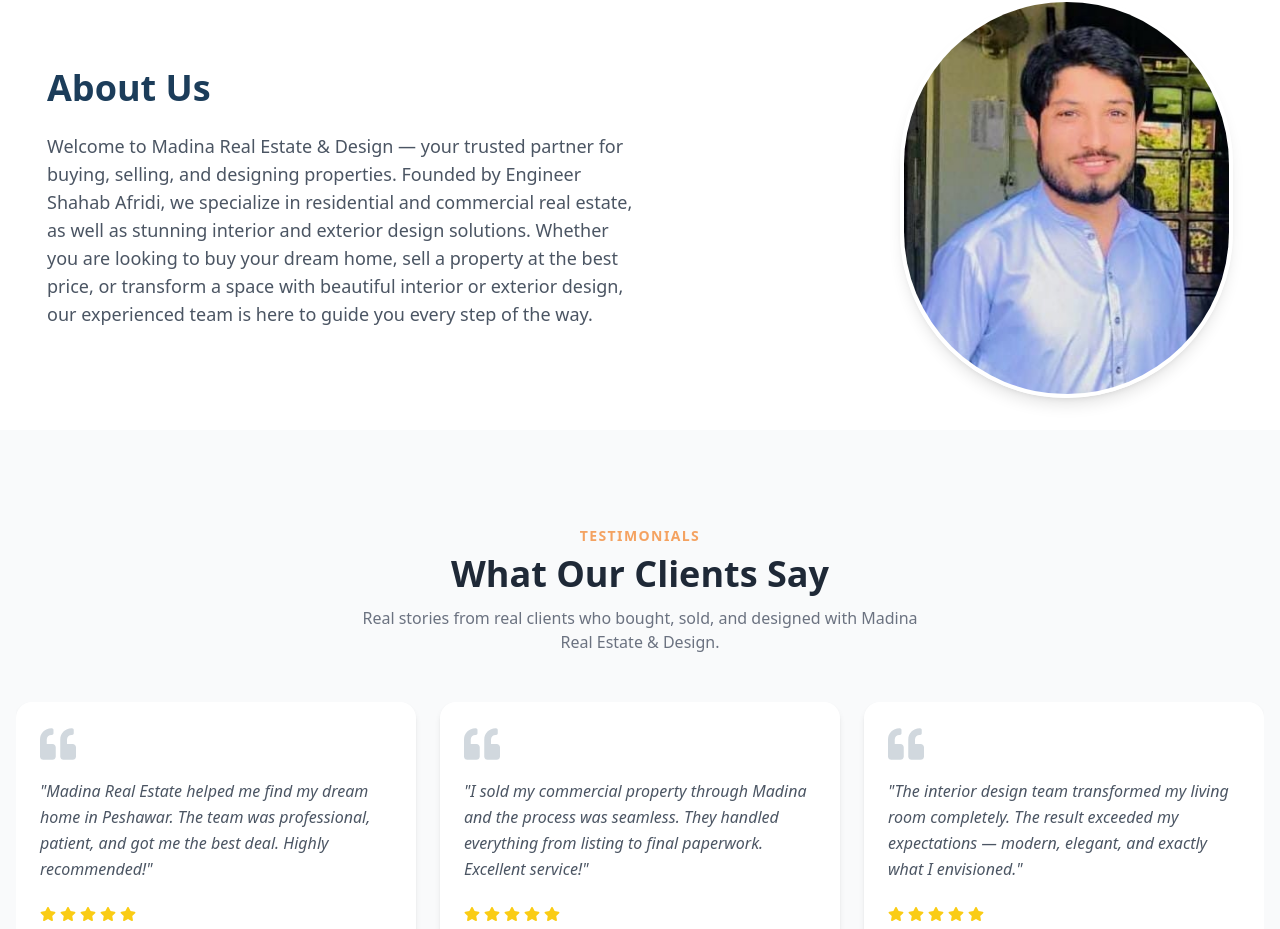
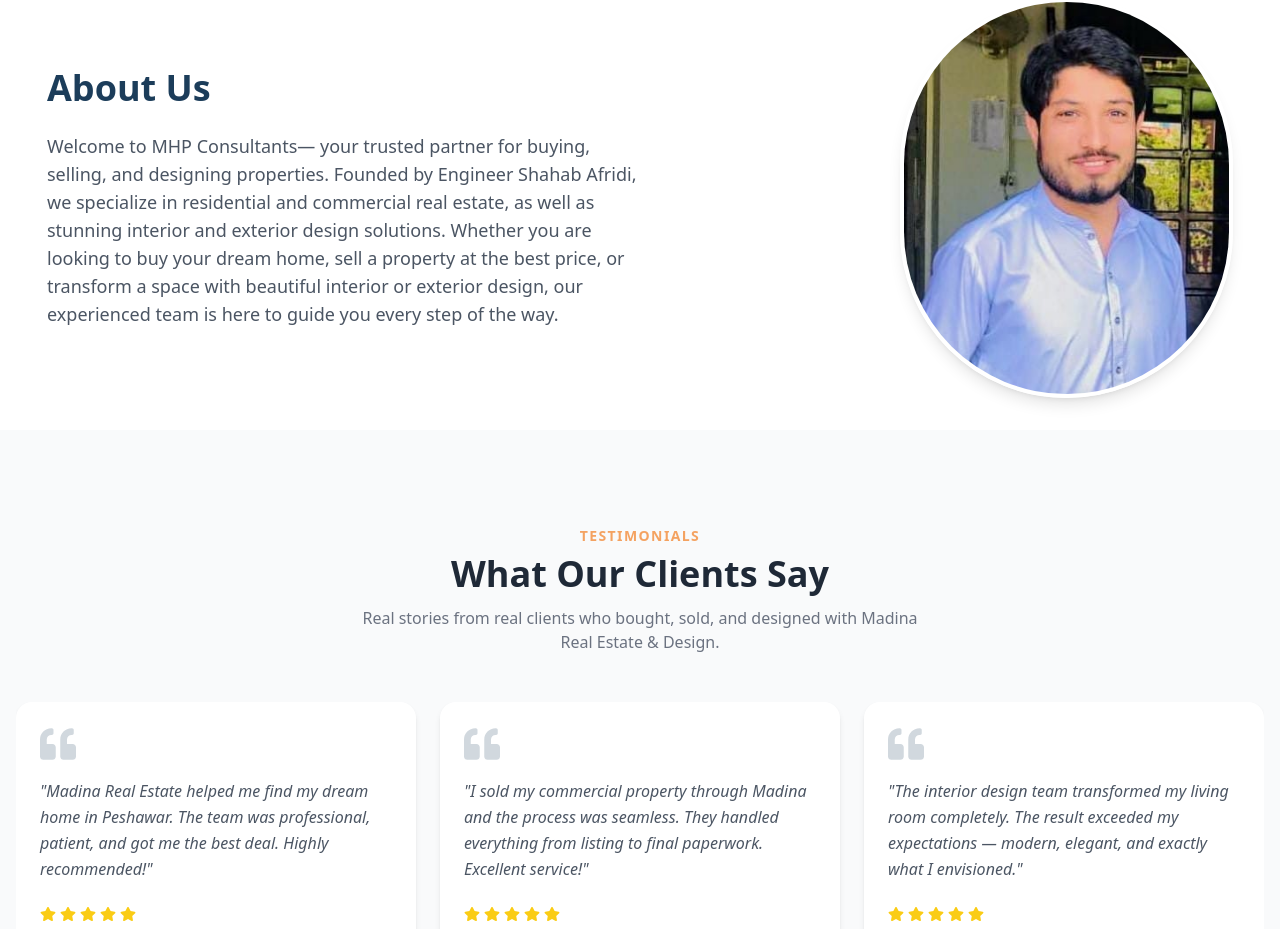
Before and after one commit to riazkhanafridi/realstate, a React (Vite) app: page / in a window 1280 px wide. Shown: the part 3234-4163 px from the top of the page. Built offline with nearby package versions, Linux system fonts and the light colour scheme.

Commit message:
Update index.tsx

```diff
--- a/src/pages/home/_components/about/index.tsx
+++ b/src/pages/home/_components/about/index.tsx
@@ -21,7 +21,7 @@ const About = memo(function About() {
           animate={{ opacity: 1 }}
           transition={{ duration: 0.7, delay: 0.2 }}
         >
-          Welcome to Madina Real Estate & Design — your trusted partner for
+          Welcome to MHP Consultants— your trusted partner for
           buying, selling, and designing properties. Founded by Engineer Shahab
           Afridi, we specialize in residential and commercial real estate,
           as well as stunning interior and exterior design solutions. Whether
```
